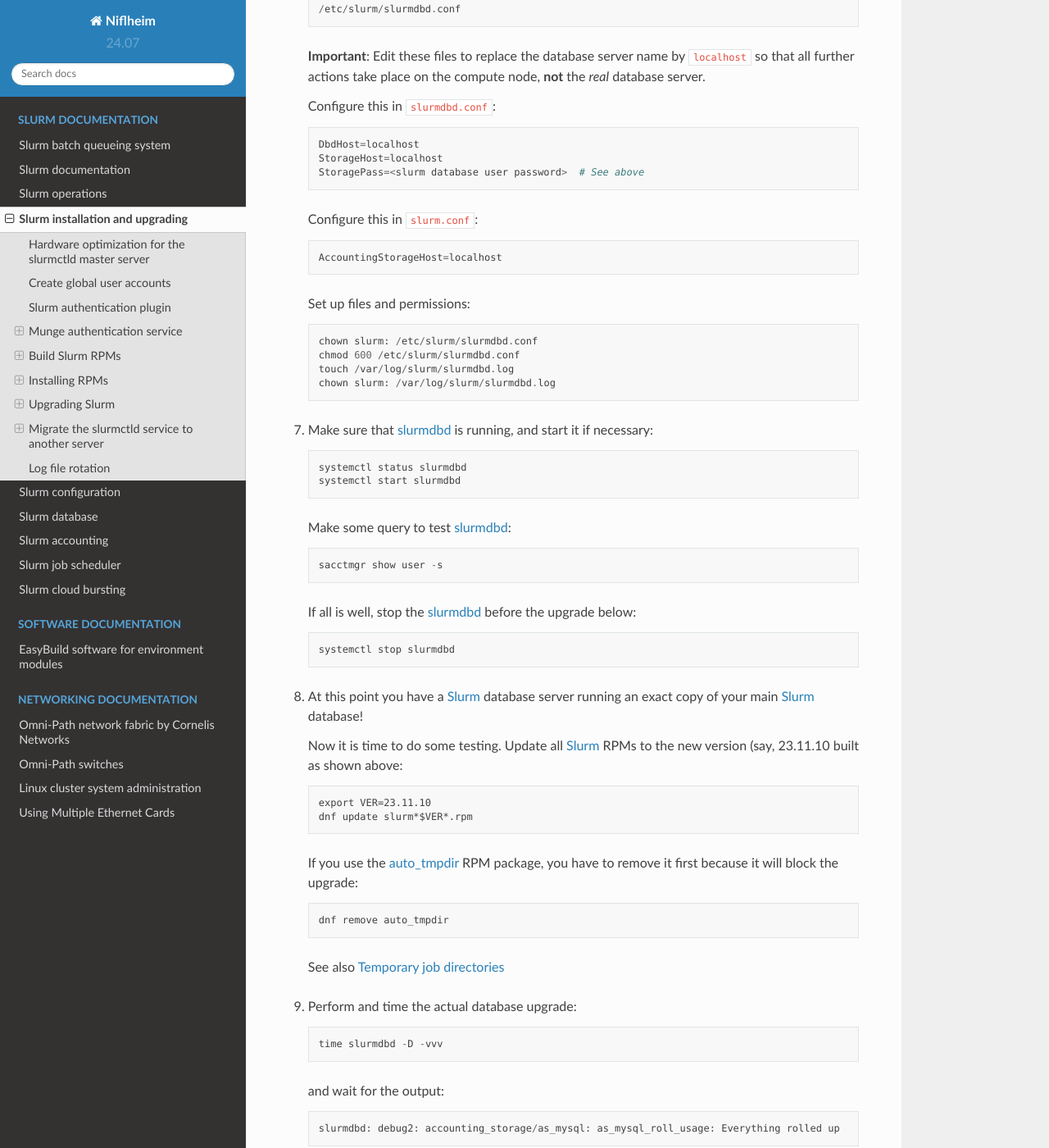
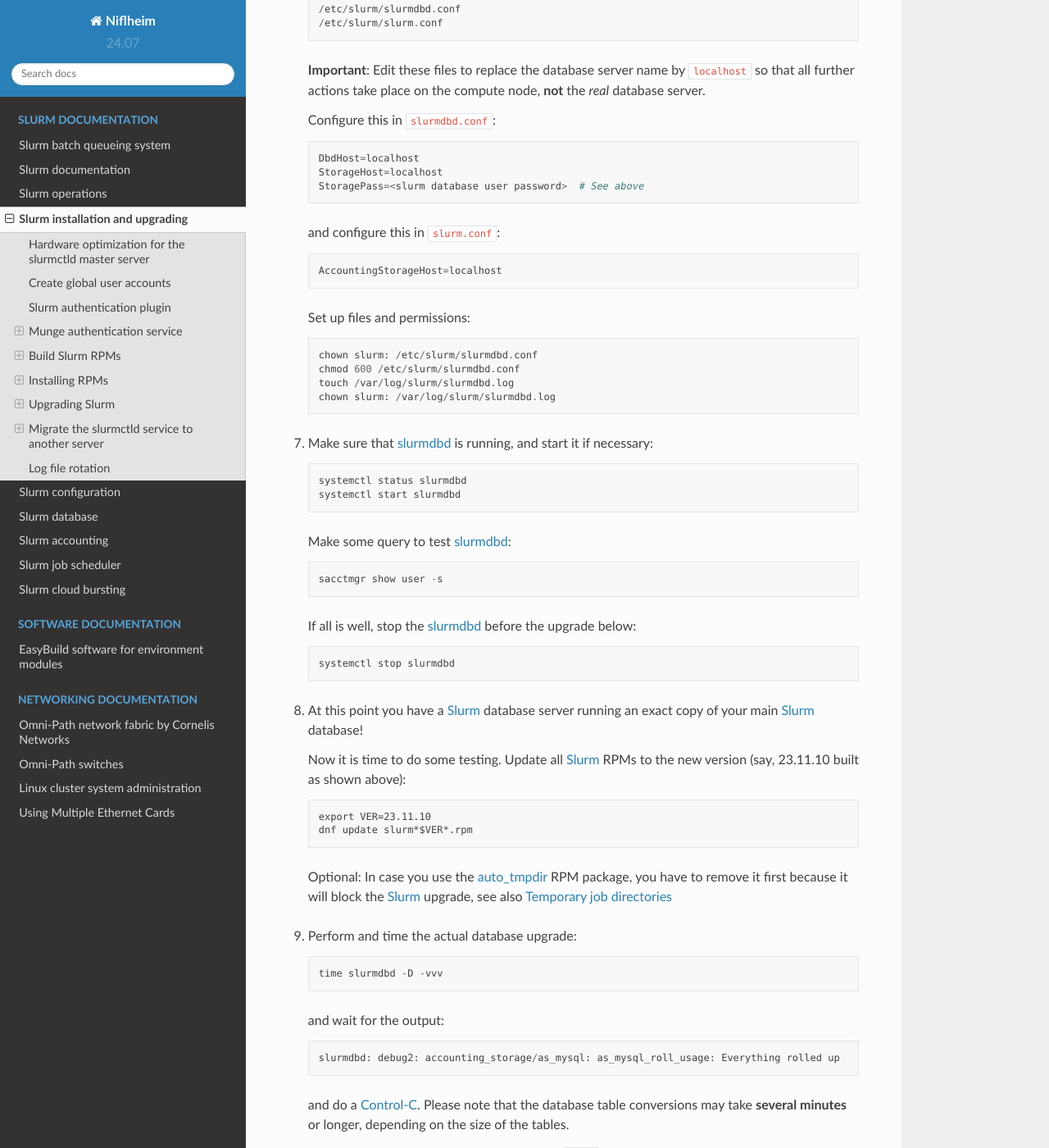
Before and after one commit to OleHolmNielsen/Niflheim_system, a Sphinx documentation site: the page built from docs/Slurm_installation.rst, in a window 1280 px wide and 1400 px high, scrolled down 13442 px. Shown: the whole window at 82% size. Built offline with Sphinx 7.4.7 and the Read the Docs theme 2.0.0, drawn with Linux system fonts in a browser that asks for light colours; some of the changed text lies outside the part shown.

Commit message:
Added requirement for slurm.conf file

```diff
--- a/docs/Slurm_installation.rst
+++ b/docs/Slurm_installation.rst
@@ -605,9 +605,10 @@ Here is a suggested procedure:
      $ ls -lad /etc/slurm
      drwxr-xr-x. 5 root root 4096 Feb 22 10:12 /etc/slurm
 
-   Copy the configuration file from the main server to the compute node::
+   Copy the configuration files from the main server to the compute node::
 
      /etc/slurm/slurmdbd.conf
+     /etc/slurm/slurm.conf
 
    **Important**: Edit these files to replace the database server name by ``localhost`` so that all further actions take place on the compute node, **not** the *real* database server.
 
@@ -617,7 +618,7 @@ Here is a suggested procedure:
      StorageHost=localhost
      StoragePass=<slurm database user password>  # See above
 
-   Configure this in ``slurm.conf``::
+   and configure this in ``slurm.conf``::
 
      AccountingStorageHost=localhost
 
@@ -644,16 +645,14 @@ Here is a suggested procedure:
 8. At this point you have a Slurm_ database server running an exact copy of your main Slurm_ database!
 
    Now it is time to do some testing.
-   Update all Slurm_ RPMs to the new version (say, 23.11.10 built as shown above::
+   Update all Slurm_ RPMs to the new version (say, 23.11.10 built as shown above)::
 
      export VER=23.11.10
      dnf update slurm*$VER*.rpm
 
-   If you use the auto_tmpdir_ RPM package, you have to remove it first because it will block the upgrade::
-
-     dnf remove auto_tmpdir
-
-   See also `Temporary job directories <https://wiki.fysik.dtu.dk/niflheim/Slurm_configuration#temporary-job-directories>`_
+   Optional:
+   In case you use the auto_tmpdir_ RPM package, you have to remove it first because it will block the Slurm_ upgrade,
+   see also `Temporary job directories <https://wiki.fysik.dtu.dk/niflheim/Slurm_configuration#temporary-job-directories>`_
 
 .. _auto_tmpdir: https://github.com/University-of-Delaware-IT-RCI/auto_tmpdir
 
```
